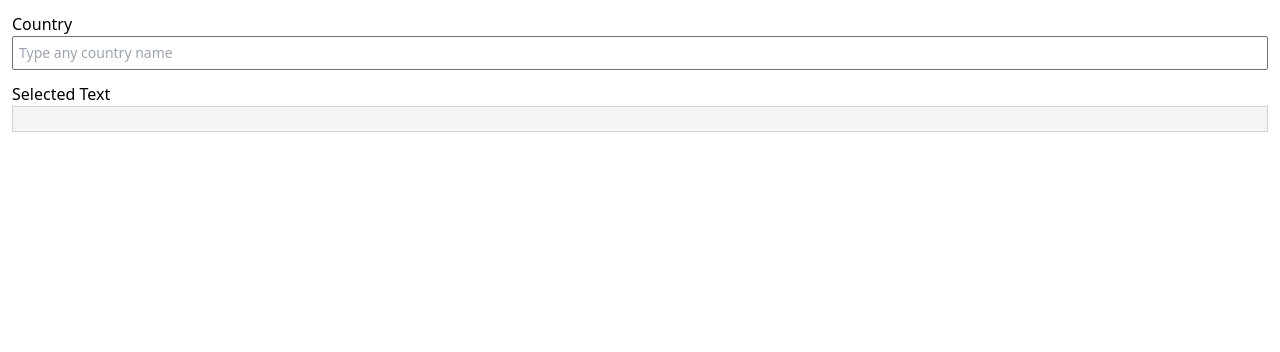
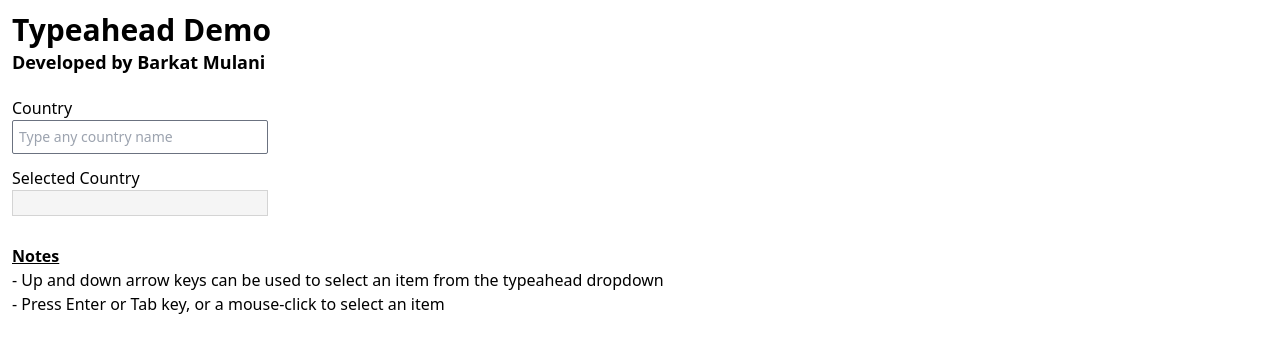
Before and after one commit to barkatmulani/react-typeahead, a React (Create React App) app: page / in a window 1280 px wide. Shown: the top 352 px of the page. Built offline with nearby package versions, Linux system fonts and the light colour scheme.

Commit message:
Minor tweaks.

```diff
--- a/src/App.tsx
+++ b/src/App.tsx
@@ -14,6 +14,10 @@ function App() {
 
 	return (
 		<div className="p-3">
+			<h1 className="text-3xl font-bold">Typeahead Demo</h1>
+			<h2 className="text-lg font-bold">Developed by Barkat Mulani</h2>
+
+			<div className="w-64 mt-5">
 				<Typeahead
 					className="flex flex-col"
 					label="Country"
@@ -23,7 +27,7 @@ function App() {
 				/>
 
 				<Form.Group className="mt-3 flex flex-col">
-				<Form.Label>Selected Text</Form.Label>
+					<Form.Label>Selected Country</Form.Label>
 					<Form.Control
 						value={text}
 						className="bg-neutral-100 border border-neutral-300"
@@ -31,6 +35,11 @@ function App() {
 					/>
 				</Form.Group>
 			</div>
+
+			<h3 className="text-md font-bold mt-7 underline">Notes</h3>
+			<p>- Up and down arrow keys can be used to select an item from the typeahead dropdown</p>
+			<p>- Press Enter or Tab key, or a mouse-click to select an item</p>
+		</div>
 	);
 }
 
--- a/src/components/typeahead.tsx
+++ b/src/components/typeahead.tsx
@@ -32,10 +32,10 @@ export default function Typeahead({
         if (str?.length) {
             setText(str);
             const newTimer = setTimeout(() => {
-                setHighlightedIndex(0);
                 const val = str.toLowerCase();
                 const filtered = list.filter(x => x.toLowerCase().includes(val)).slice(0, limit);
                 setItems(filtered);
+                setHighlightedIndex(0);
             }, debounceTime);
             clearTimeout(timer);
             setTimer(newTimer);
@@ -85,10 +85,9 @@ export default function Typeahead({
                 case "Tab":
                     item = items[highlightedIndex];
                     setText(item);
-                    filterItems(item);
-                    setItems([]);
                     e.preventDefault();
                     onChange && onChange(item);
+                    setItems([]);
                     break;
                 case "ArrowDown":
                     trySetHighlightedIndex(highlightedIndex + 1);
```
Also changed, not shown: src/logo.svg (deleted). Lines whose indentation alone changed are shown as unchanged.
